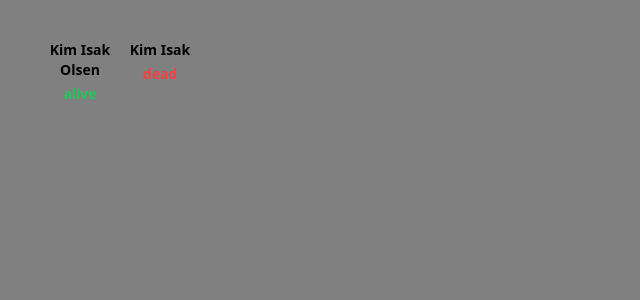
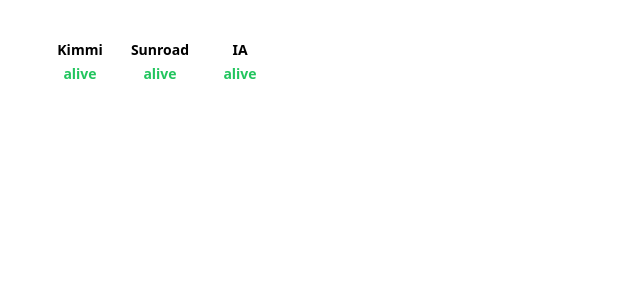
Before and after one commit to kimisak/BattleRoyaleSimulator, a SvelteKit app: page / in a window 1280 px wide. Shown: the top 300 px of the page, without its empty margins (0-640 px from the left). Built offline with nearby package versions, Linux system fonts and the light colour scheme.

Commit message:
refactor player data in file, use each block

```diff
--- /dev/null
+++ b/src/lib/players.ts
@@ -0,0 +1,54 @@
+import type { Player } from "./types/PlayerTypes"
+
+const player1: Player = {
+    givenName: 'Kim Isak',
+    familyName: 'Olsen',
+    nickname: 'Kimmi',
+    image: 'https://i.pravatar.cc/75',
+    gender: {
+        name: "male",
+        pronouns: {
+            subject: "he",
+            object: "him",
+            possessive: "his",
+            reflexive: "himself",
+        }
+    },
+    status: "alive",
+}
+
+const player2: Player = {
+    givenName: 'Solveig',
+    familyName: 'Langås',
+    nickname: 'Sunroad',
+    image: 'https://i.pravatar.cc/75',
+    gender: {
+        name: "female",
+        pronouns: {
+            subject: "she",
+            object: "her",
+            possessive: "her",
+            reflexive: "herself",
+        }
+    },
+    status: "alive",
+}
+
+const player3: Player = {
+    givenName: 'Ingrid Amalie',
+    familyName: 'Solbjørg',
+    nickname: 'IA',
+    image: 'https://i.pravatar.cc/75',
+    gender: {
+        name: "female",
+        pronouns: {
+            subject: "she",
+            object: "her",
+            possessive: "her",
+            reflexive: "herself",
+        }
+    },
+    status: "alive",
+}
+
+export const players = [player1, player2, player3]
--- a/src/routes/+page.svelte
+++ b/src/routes/+page.svelte
@@ -1,50 +1,18 @@
 <script lang='ts'>
 	import '../app.css';
-	import type { Player } from '$lib/types/PlayerTypes';
 	import PlayerCard from '$lib/components/PlayerCard.svelte';
+	import {players} from '$lib/players';
 
-	const player1: Player = {
-		givenName: 'Kim Isak Olsen',
-		familyName: 'Olsen',
-		nickname: '',
-		image: 'https://i.pravatar.cc/75',
-		gender: {
-			name: "male",
-			pronouns: {
-				subject: "he",
-				object: "him",
-				possessive: "his",
-				reflexive: "himself",
-			}
-		},
-		status: "alive",
-	}
-
-	const player2: Player = {
-		givenName: 'Kim Isak',
-		familyName: 'Olsen',
-		nickname: '',
-		image: 'https://i.pravatar.cc/75',
-		gender: {
-			name: "male",
-			pronouns: {
-				subject: "he",
-				object: "him",
-				possessive: "his",
-				reflexive: "himself",
-			}
-		},
-		status: "dead",
-	}
 </script>
 
 <main class="p-10 flex flex-row">
-	<PlayerCard player={player1} />
-	<PlayerCard player={player2} />
+	{#each players as player}
+		<PlayerCard player={player}/>
+	{/each}
 </main>
 
 <style lang="postcss">
 	:global(body) {
-		background-color: gray;
+		background-color: white;
 	}
 </style>
```
Also changed, not shown: src/lib/components/TeamCard.svelte (added, +7 -0 lines).
